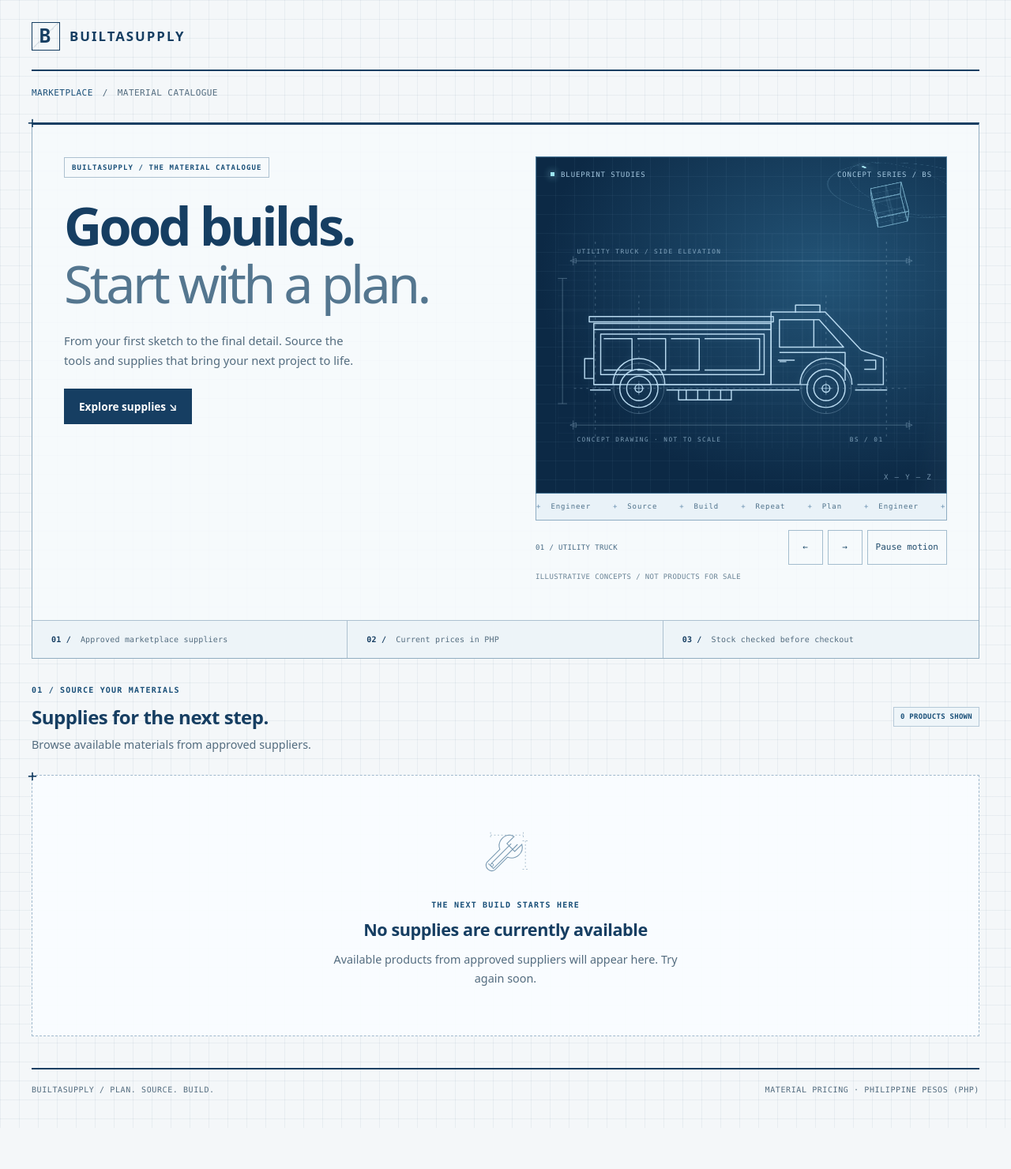
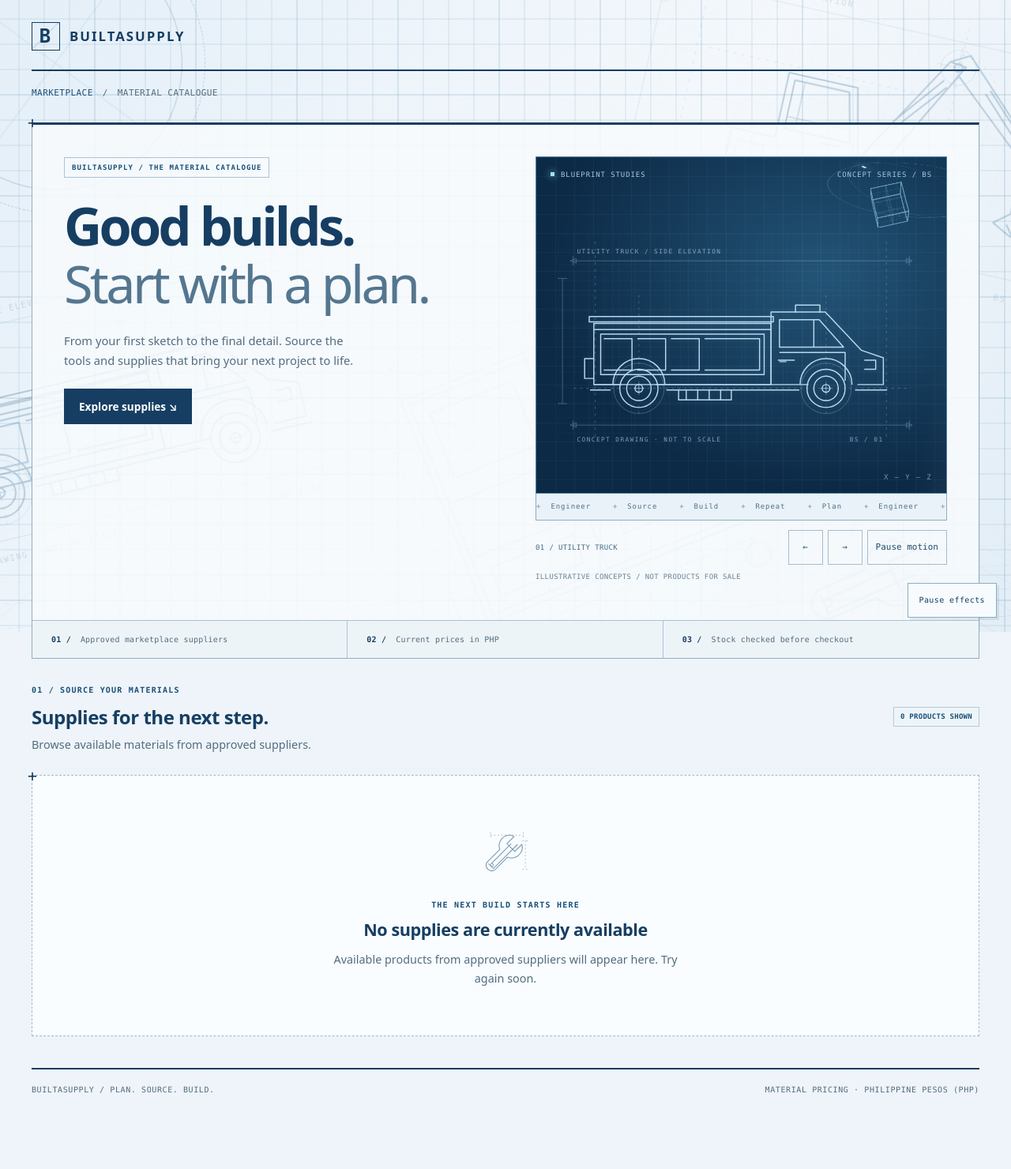
Before and after one commit to JOHNARVINTUM/Buildasupply, a Django app: page /shop/ in a window 1280 px wide. Shown: the whole page at 79% size. Before the commit the page ends 1428 px from the top, so only its background shows below. Run offline with Django 5.2, Linux system fonts and the light colour scheme; data that the repository does not hold is empty.

Commit message:
style: animate blueprint backgrounds across customer pages

```diff
--- /dev/null
+++ b/templates/customers/includes/ambient_blueprints.html
@@ -0,0 +1,68 @@
+<style>
+.customer-blueprint-background{position:fixed;inset:0;z-index:-1;overflow:hidden;pointer-events:none;color:#2c6690;background:linear-gradient(125deg,#e4eff8,#f4f8fc 55%,#e2edf6)}
+.customer-blueprint-background .ambient-grid{position:absolute;inset:-160px;background-image:linear-gradient(#4079a02b 1px,transparent 1px),linear-gradient(90deg,#4079a02b 1px,transparent 1px),linear-gradient(#4079a021 1px,transparent 1px),linear-gradient(90deg,#4079a021 1px,transparent 1px);background-size:32px 32px,32px 32px,128px 128px,128px 128px;animation:customer-grid-drift 36s linear infinite paused}
+.customer-blueprint-background .ambient-drawing{position:absolute;transform-origin:center;animation:customer-blueprint-float 28s ease-in-out infinite alternate paused;will-change:transform}
+.customer-blueprint-background .ambient-drawing svg{display:block;width:100%;height:auto}
+.customer-blueprint-background .ambient-truck{width:650px;left:-190px;top:40%;opacity:.3;--drift-x:90px;--drift-y:-85px;--draft-angle:-14deg;transform:rotate(-14deg)}
+.customer-blueprint-background .ambient-excavator{width:680px;right:-180px;top:-45px;opacity:.28;--drift-x:-90px;--drift-y:85px;--draft-angle:12deg;transform:rotate(12deg);animation-duration:34s}
+.customer-blueprint-background .ambient-floorplan{width:560px;left:38%;top:43%;opacity:.2;--drift-x:-55px;--drift-y:-80px;--draft-angle:-22deg;transform:rotate(-22deg);animation-duration:42s}
+.customer-blueprint-background .ambient-tool{width:200px;right:5%;bottom:-45px;opacity:.3;--drift-x:-45px;--drift-y:-70px;--draft-angle:20deg;transform:rotate(20deg);animation-duration:26s}
+.customer-blueprint-background .ambient-tool .supply-mark{width:100%;height:auto;margin:0}
+.customer-blueprint-background .ambient-compass{position:absolute;width:380px;height:380px;left:-120px;top:-110px;border:1px dashed #3c78a04d;border-radius:50%;animation:customer-compass-turn 65s linear infinite paused}
+.customer-blueprint-background .ambient-compass::before{content:'';position:absolute;inset:28px;border:1px solid #3c78a04d;border-radius:50%;background:linear-gradient(transparent 49.8%,#3c78a04d 50%,transparent 50.2%),linear-gradient(90deg,transparent 49.8%,#3c78a04d 50%,transparent 50.2%)}
+.customer-blueprint-background .ambient-compass::after{content:'';position:absolute;top:46px;left:46px;width:8px;height:8px;background:#6598bc;box-shadow:0 0 16px #6598bc80}
+.customer-blueprint-background .ambient-sweep{position:absolute;inset:-30%;background:linear-gradient(100deg,transparent 43%,#398fc509 48%,#a0d9fa45 50%,#398fc509 52%,transparent 57%);transform:translateX(-70%);animation:customer-blueprint-sweep 18s ease-in-out infinite paused}
+.customer-blueprint-background .ambient-horizon{position:absolute;left:-25%;right:-25%;bottom:-35%;height:75%;background-image:linear-gradient(#3d82af38 1px,transparent 1px),linear-gradient(90deg,#3d82af38 1px,transparent 1px);background-size:64px 64px;transform:perspective(700px) rotateX(58deg) rotateZ(-8deg);opacity:.6;mask-image:linear-gradient(transparent,#000 60%);animation:customer-horizon-shift 24s ease-in-out infinite alternate paused}
+.customer-blueprint-background.is-playing *{animation-play-state:running}
+.customer-workspace .ambient-motion-control{display:none;position:fixed;right:18px;bottom:18px;z-index:20;margin:0;min-height:44px;padding:10px 14px;background:#f7fbfdf5;color:var(--navy);border:1px solid #8daec6;box-shadow:3px 3px 0 #16436617;font:10px/1.6 ui-monospace,Consolas,monospace;letter-spacing:.04em;backdrop-filter:blur(8px)}
+.customer-workspace .ambient-motion-control.is-ready{display:block}
+.customer-workspace .ambient-motion-control:hover{background:#163e62;color:#fff}
+.customer-workspace .ambient-motion-control:disabled{cursor:default}
+.customer-workspace:has(.ambient-motion-control) .footnote{padding-bottom:52px}
+@keyframes customer-grid-drift{to{transform:translate3d(128px,128px,0)}}
+@keyframes customer-blueprint-float{to{transform:translate3d(var(--drift-x),var(--drift-y),0) rotate(calc(var(--draft-angle) + 7deg))}}
+@keyframes customer-compass-turn{to{transform:rotate(360deg)}}
+@keyframes customer-blueprint-sweep{50%,100%{transform:translateX(70%)}}
+@keyframes customer-horizon-shift{to{transform:perspective(700px) rotateX(58deg) rotateZ(-3deg) translate3d(40px,-30px,0)}}
+@media(max-width:700px){.customer-blueprint-background .ambient-truck{width:440px;left:-230px;opacity:.24}.customer-blueprint-background .ambient-excavator{width:480px;right:-230px;top:80px;opacity:.24}.customer-blueprint-background .ambient-floorplan{width:400px;left:15%;opacity:.15}.customer-blueprint-background .ambient-tool{right:-45px;width:150px}.customer-workspace .ambient-motion-control{right:12px;bottom:12px}}
+@media(prefers-reduced-motion:reduce){.customer-blueprint-background *{animation:none!important}.customer-blueprint-background .ambient-sweep{display:none}}
+</style>
+<div class="customer-blueprint-background" data-customer-background aria-hidden="true">
+  <div class="ambient-grid"></div><div class="ambient-horizon"></div><div class="ambient-compass"></div>
+  <div class="ambient-drawing ambient-truck">{% include 'customers/includes/vehicle_blueprint.html' with vehicle='truck' drawing_prefix='ambient' %}</div>
+  <div class="ambient-drawing ambient-excavator">{% include 'customers/includes/vehicle_blueprint.html' with vehicle='excavator' drawing_prefix='ambient' %}</div>
+  <div class="ambient-drawing ambient-floorplan"><svg viewBox="0 0 500 420" fill="none" focusable="false"><g stroke="currentColor" stroke-width="1.3"><path d="M60 70h350v270H60zM68 78h334v254H68zM68 198h140m30 0h164M208 78v120m0 30v104M312 78v120M68 265h140M85 95h100v78H85zM330 95h54v80h-54zM240 222h140v80H240zM85 282h100v34H85z"/><path d="M208 198v30a30 30 0 0 0 30-30m-30 67h-28a28 28 0 0 0 28 28M90 108l90 50m-90 0 90-50" stroke-width=".7"/><path d="M40 50h390M40 44v12m390-12v12M430 70v270m-6-270h12m-12 270h12M60 360h350M60 354v12m350-12v12" stroke-dasharray="3 4"/><circle cx="372" cy="380" r="14"/><path d="M372 360v40m-20-20h40M32 70v270M60 32h350" stroke-dasharray="4 6"/></g></svg></div>
+  <div class="ambient-drawing ambient-tool">{% include 'customers/includes/supply_mark.html' %}</div>
+  <div class="ambient-sweep"></div>
+</div>
+<button class="ambient-motion-control" type="button" data-ambient-motion-toggle>Pause effects</button>
+<script>
+(() => {
+  const background = document.querySelector('[data-customer-background]');
+  const control = document.querySelector('[data-ambient-motion-toggle]');
+  if (!background || !control) return;
+  const reduced = window.matchMedia('(prefers-reduced-motion: reduce)');
+  let userPaused = false;
+  try { userPaused = sessionStorage.getItem('builtasupply-motion-paused') === 'true'; } catch (_) {}
+  const sync = () => {
+    const paused = userPaused || reduced.matches;
+    background.classList.toggle('is-playing', !paused && !document.hidden);
+    document.documentElement.dataset.customerMotionPaused = String(paused);
+    control.textContent = reduced.matches ? 'Reduced motion enabled' : userPaused ? 'Play effects' : 'Pause effects';
+    control.disabled = reduced.matches;
+    document.dispatchEvent(new CustomEvent('customer-motion-change', { detail: { paused } }));
+  };
+  const pause = (value) => {
+    userPaused = value;
+    try { sessionStorage.setItem('builtasupply-motion-paused', String(value)); } catch (_) {}
+    sync();
+  };
+  control.addEventListener('click', () => pause(!userPaused));
+  document.addEventListener('customer-motion-request', (event) => pause(Boolean(event.detail.paused)));
+  document.addEventListener('visibilitychange', sync);
+  reduced.addEventListener('change', sync);
+  window.addEventListener('pageshow', sync);
+  control.classList.add('is-ready');
+  sync();
+})();
+</script>
--- a/templates/customers/includes/blueprint_showcase.html
+++ b/templates/customers/includes/blueprint_showcase.html
@@ -65,7 +65,7 @@
   const caption = root.querySelector('[data-motion-caption]');
   const toggle = root.querySelector('[data-motion-toggle]');
   const reduced = window.matchMedia('(prefers-reduced-motion: reduce)');
-  let current = 0, userPaused = false, inView = true, timer = null;
+  let current = 0, userPaused = document.documentElement?.dataset.customerMotionPaused === 'true', inView = true, timer = null;
   const show = (index) => {
     current = (index + slides.length) % slides.length;
     slides.forEach((slide, i) => {
@@ -85,7 +85,12 @@
   };
   root.querySelector('[data-scene-previous]').addEventListener('click', () => { show(current - 1); sync(); });
   root.querySelector('[data-scene-next]').addEventListener('click', () => { show(current + 1); sync(); });
-  toggle.addEventListener('click', () => { userPaused = !userPaused; sync(); });
+  toggle.addEventListener('click', () => {
+    if (document.documentElement?.dataset.customerMotionPaused !== undefined) {
+      document.dispatchEvent(new CustomEvent('customer-motion-request', { detail: { paused: !userPaused } }));
+    } else { userPaused = !userPaused; sync(); }
+  });
+  document.addEventListener('customer-motion-change', (event) => { userPaused = event.detail.paused; sync(); });
   document.addEventListener('visibilitychange', sync);
   reduced.addEventListener('change', sync);
   if ('IntersectionObserver' in window) {
--- a/templates/customers/includes/vehicle_blueprint.html
+++ b/templates/customers/includes/vehicle_blueprint.html
@@ -1,6 +1,6 @@
 <svg viewBox="0 0 520 320" fill="none" focusable="false" aria-hidden="true" class="vehicle-drawing">
-<defs><pattern id="vehicle-grid-{{ vehicle }}" width="20" height="20" patternUnits="userSpaceOnUse"><path d="M20 0H0V20" stroke="currentColor" stroke-opacity=".12" stroke-width=".6"/></pattern></defs>
-<path d="M20 20h480v280H20z" fill="url(#vehicle-grid-{{ vehicle }})"/>
+<defs><pattern id="vehicle-grid-{{ drawing_prefix|default:'scene' }}-{{ vehicle }}" width="20" height="20" patternUnits="userSpaceOnUse"><path d="M20 0H0V20" stroke="currentColor" stroke-opacity=".12" stroke-width=".6"/></pattern></defs>
+<path d="M20 20h480v280H20z" fill="url(#vehicle-grid-{{ drawing_prefix|default:'scene' }}-{{ vehicle }})"/>
 <g stroke="currentColor" stroke-width=".7" opacity=".45"><path d="M40 55h440M40 49v12m440-12v12M40 270h440M40 264v12m440-12v12M26 78v164m-6-164h12m-12 164h12"/><path d="M36 55l8-3v6l-8-3m448 0-8-3v6l8-3M36 270l8-3v6l-8-3m448 0-8-3v6l8-3"/><path d="M69 30v260M450 30v260" stroke-dasharray="3 6"/></g>
 {% if vehicle == 'excavator' %}
 <g stroke="currentColor" stroke-width="1.5" stroke-linejoin="round">
--- a/templates/customers/layout.html
+++ b/templates/customers/layout.html
@@ -2,7 +2,7 @@
 {% block content %}
 <style>
 /* Blueprint design is scoped to customer pages. Shared base and role pages stay owned by their teams. */
-body:has(.customer-workspace){background-color:#f4f7f9;background-image:linear-gradient(#214f7910 1px,transparent 1px),linear-gradient(90deg,#214f7910 1px,transparent 1px);background-size:24px 24px;color:#20384d}
+body:has(.customer-workspace){background-color:#eef4f9;isolation:isolate;color:#20384d}
 .shell:has(.customer-workspace){max-width:1320px;padding:28px 40px 40px;--navy:#163e62;--green:#194f78;--paper:#f4f7f9;--line:#c6d6e1;--muted:#536c7f;--ink:#20384d;--danger:#9c3535}
 .shell:has(.customer-workspace) .top{gap:24px;padding:0 0 24px;flex-wrap:wrap;border-bottom:2px solid #163e62}
 .shell:has(.customer-workspace) .brand{font-size:1.05rem;letter-spacing:.12em;display:flex;gap:12px;align-items:center}
@@ -123,6 +123,7 @@ body:has(.customer-workspace){background-color:#f4f7f9;background-image:linear-g
 @media(max-width:600px){.shell:has(.customer-workspace){padding:20px 16px 32px}.shell:has(.customer-workspace) .top{gap:14px}.shell:has(.customer-workspace) .top nav{gap:4px 16px}.customer-workspace .panel{padding:22px}.customer-workspace .product-grid,.customer-workspace .address-grid,.customer-workspace .form-grid{grid-template-columns:1fr}.customer-workspace .hero{padding:24px 24px 0}.customer-workspace .hero-strip{margin:0 -24px}.customer-workspace .hero h1{font-size:2.9rem;margin:20px 0}.customer-workspace .hero .eyebrow{font-size:8px}.customer-workspace .product-art{aspect-ratio:1.6}.customer-workspace .cart-line{grid-template-columns:40px minmax(0,1fr)}.customer-workspace .cart-line img{width:40px;height:40px}.customer-workspace .cart-line>.line-total{grid-column:2}.customer-workspace .footnote{flex-direction:column;gap:8px}.customer-workspace .card,.customer-workspace .order-card{padding:18px}.customer-workspace .actions>*{flex-grow:1}.customer-workspace .actions form button{width:100%}.customer-workspace .money-row{gap:12px}}
 </style>
 <div class="customer-workspace">
+  {% include 'customers/includes/ambient_blueprints.html' %}
   <nav class="trail" aria-label="Breadcrumb"><a href="{% url 'shop-browse' %}">Marketplace</a><span aria-hidden="true">/</span><span>{% block customer_location %}Customer{% endblock %}</span></nav>
   {% block customer_content %}{% endblock %}
   <footer class="footnote"><span>BUILTASUPPLY / Plan. Source. Build.</span><span>Material pricing · Philippine pesos (PHP)</span></footer>
```
